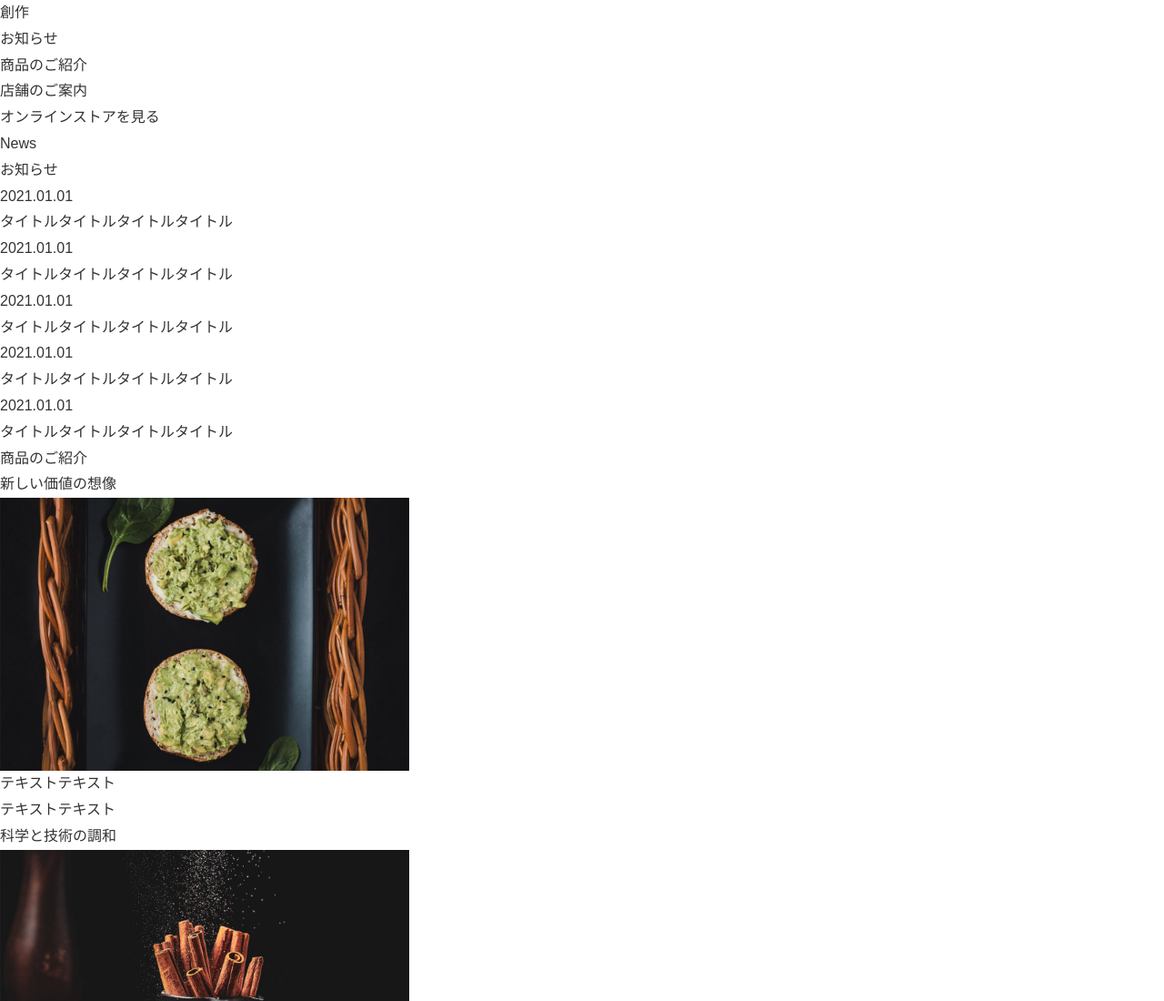
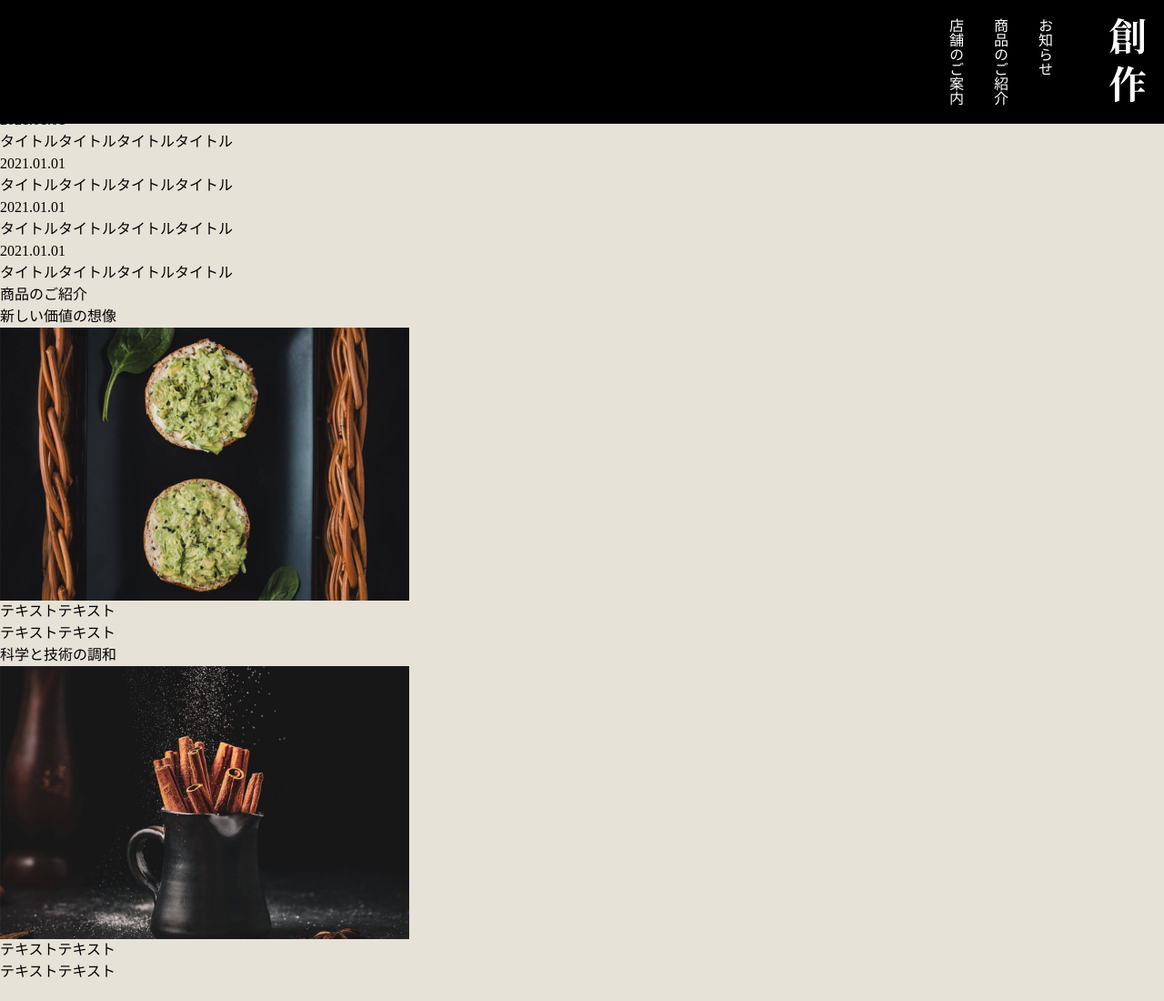
Before and after one commit to NanoYokota/coding-practice-store, an Eleventy site: page src/index.pug in a window 1280 px wide. Shown: the top 1100 px of the page at 91% size. Built offline with nearby package versions, Linux system fonts and the light colour scheme; Eleventy itself is replaced by a stand-in of ours; files that its build step writes are made by us from their sources; grey boxes are pictures that could not be loaded; what prettier would draw is missing.

Commit message:
feat: ヘッダーをコーディング。

```diff
--- a/src/_data/site.yaml
+++ b/src/_data/site.yaml
@@ -1,5 +1,5 @@
 # site title
-name: nano-starter
+name: 創作
 
 # meta description
 description: web page description.
--- a/src/assets/styles/foundation/_base.scss
+++ b/src/assets/styles/foundation/_base.scss
@@ -69,10 +69,8 @@
   min-height: 100%;
   word-break: break-all;
   font-family: $font-family-base;
-  line-height: 1.8;
   color: $pjc-txt-base;
-  font-size: size(14, 16);
-  // font-size: fn-rem(16);
+  background-color: $pjc-background-base;
 }
 
 :where(main) {
@@ -85,6 +83,8 @@
 :where(h1, h2, h3, h4, h5, h6) {
   font-size: 1em;
   font-weight: inherit;
+  margin: 0;
+  padding: 0;
 }
 
 :where(i, cite, em, address, dfn) {
--- /dev/null
+++ b/src/assets/styles/foundation/mixin/_vertical-text.scss
@@ -0,0 +1,3 @@
+@mixin vertical-text() {
+  writing-mode: vertical-rl;
+}
--- a/src/assets/styles/foundation/variable/_variable.scss
+++ b/src/assets/styles/foundation/variable/_variable.scss
@@ -28,11 +28,16 @@ $color-youtube: #ff0000 !default;
 // $pjc-gs-02: #----- !default;
 // $pjc-gs-03: #----- !default;
 
-$pjc-txt-base: #333 !default;
+$pjc-txt-base: #000 !default;
+$pjc-txt-white: #fff !default;
+
+$pjc-border-base: #ccc !default;
+
+$pjc-background-base: #e6e2d7 !default;
 
 // Font Family
 // ---------------------------------------------
-$font-family-base: 'Noto Sans JP', 'Hiragino Kaku Gothic Pro', 'Meiryo', sans-serif !default;
+$font-family-base: 'Noto Serif JP', serif !default;
 // $font-family-en: 'Roboto', "Hiragino Kaku Gothic Pro", "Meiryo", sans-serif !default;
 
 // Line Height
@@ -53,6 +58,14 @@ $font-family-base: 'Noto Sans JP', 'Hiragino Kaku Gothic Pro', 'Meiryo', sans-se
 // $font-weight-bold: 700;
 // $font-weight-exBold: 800;
 // $font-weight-black: 900;
+
+// Font Size
+// ---------------------------------------------
+$font-size-xs: 12px !default;
+$font-size-s: 14px !default;
+$font-size-m: 16px !default;
+$font-size-l: 24px !default;
+$font-size-xl: 28px !default;
 
 // Layers z-index
 // ---------------------------------------------r.
--- a/src/assets/styles/layout/_contents.scss
+++ b/src/assets/styles/layout/_contents.scss
@@ -1,16 +1,10 @@
 @use '../global' as *;
 
-// .l-wrapper {
-//   display: flex;
-//   flex-direction: column;
-//   min-height: 100vh;
-// }
+.l-verticalWriting {
+  writing-mode: vertical-rl;
+}
 
-// .l-main {
-//   max-width: 100%;
-//   flex: 1;
-//   overflow-x: hidden;
-//   @supports (overflow-x: clip) {
-//     overflow-x: clip;
-//   }
-// }
+.l-blackBackGround {
+  background-color: $color-black;
+  color: $pjc-txt-white;
+}
--- a/src/assets/styles/object/project/_header.scss
+++ b/src/assets/styles/object/project/_header.scss
@@ -2,6 +2,25 @@
 @use 'sass:math';
 
 .p-header {
+  width: 100%;
+  padding: 20px;
+
+  position: absolute;
+
+  &__logo {
+    width: 40px;
+  }
+
+  &__nav {
+    margin-right: 60px;
+  }
+
+  &__navItem {
+    + .p-header__navItem {
+      margin-right: 25px;
+    }
+  }
+
   @include mq-up(md) {
   }
 }
```
Also changed, not shown: src/_template/_header.pug (+8 -6 lines).
